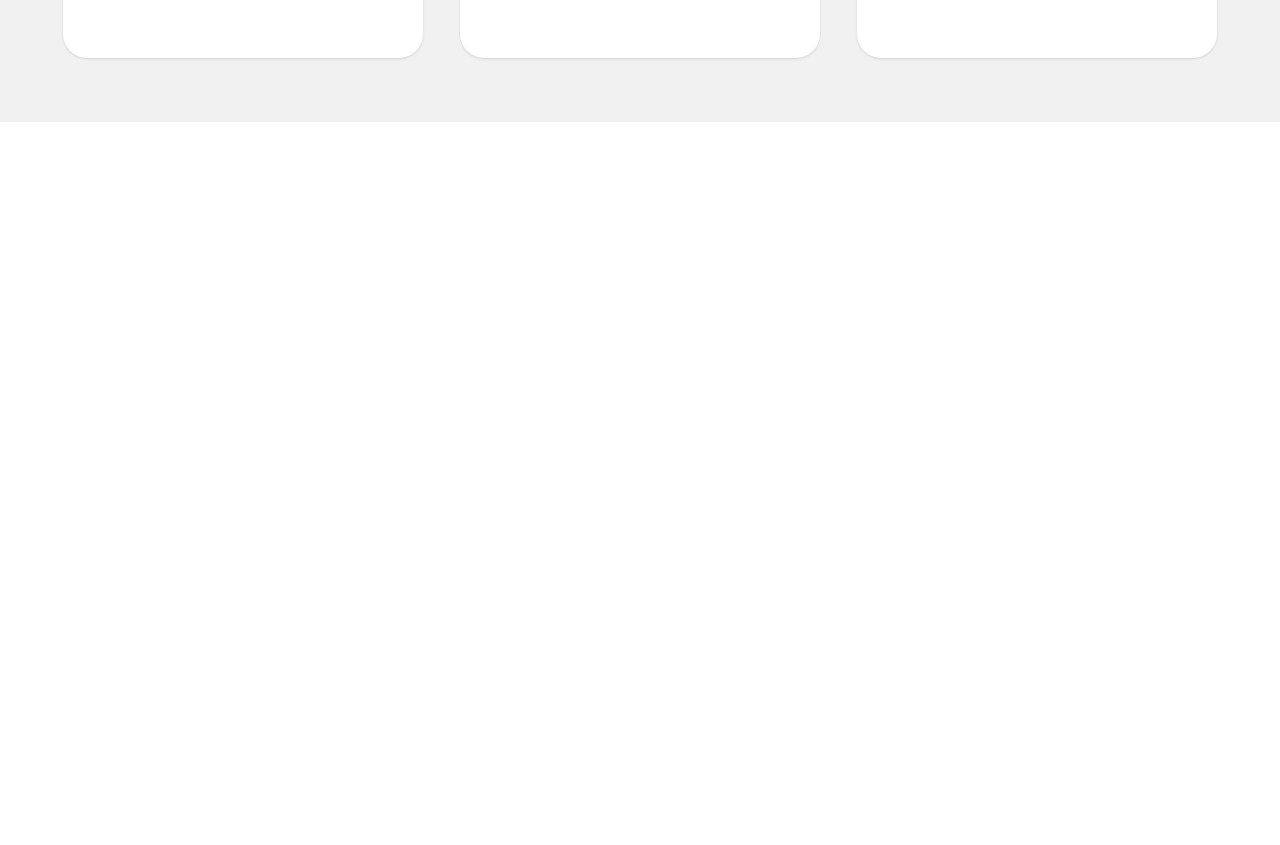
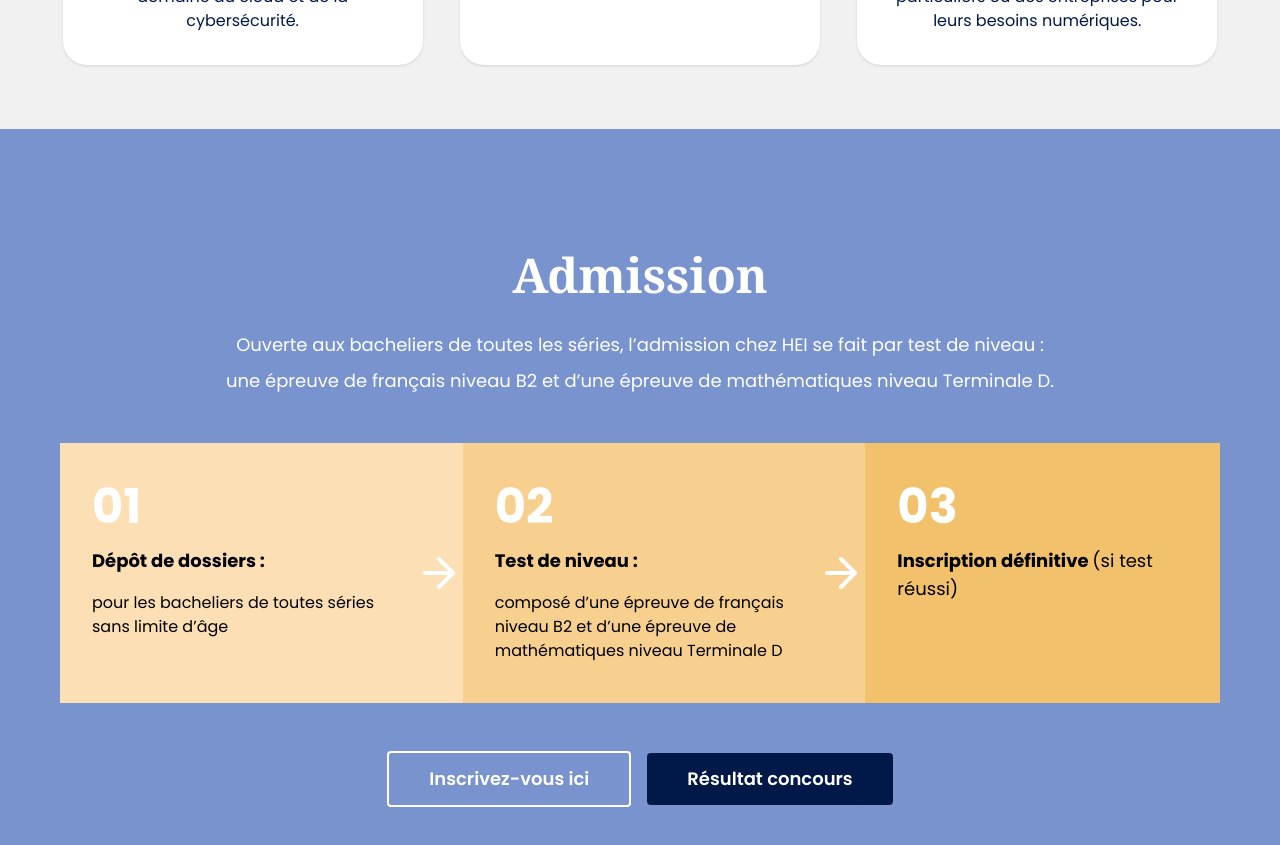
Before and after one commit to IrinaStephane/HEI-School, a React (Vite) app: page / in a window 1280 px wide. Shown: the part 3740-4585 px from the top of the page. Before the commit the page ends 3862 px from the top, so only its background shows below. Built offline with nearby package versions, Linux system fonts and the light colour scheme.

Commit message:
add: Admission

```diff
--- a/src/App.jsx
+++ b/src/App.jsx
@@ -1,4 +1,5 @@
 import About from "./components/About"
+import Admission from "./components/Admission"
 import { Debouche } from "./components/Debouche"
 import Domains from "./components/Domains"
 import HeroSwiper from "./components/HeroSwiper"
@@ -16,6 +17,7 @@ function App() {
       <Team />
       <Debouche />
       <Domains />
+      <Admission />
     </>
   )
 }
--- /dev/null
+++ b/src/components/Admission.jsx
@@ -0,0 +1,78 @@
+import React from "react";
+import { ArrowRight } from "lucide-react";
+import { Container } from "./Container";
+
+export const Admission = () => {
+  return (
+    <div className="bg-[#7893ce] min-h-screen flex flex-col justify-center py-16">
+      <Container>
+        <h2 className="text-white text-5xl font-serif font-bold text-center mb-8">
+          Admission
+        </h2>
+        <p className="text-white text-center text-lg mb-2">
+          Ouverte aux bacheliers de toutes les séries, l’admission chez HEI se fait
+          par test de niveau :
+        </p>
+        <p className="text-white text-center text-lg mb-12">
+          une épreuve de français niveau B2 et d’une épreuve de mathématiques
+          niveau Terminale D.
+        </p>
+        <div className="flex flex-col md:flex-row justify-center items-stretch gap-0 md:gap-0 w-full mb-12">
+          {/* Bloc 1 */}
+          <div className="flex-1 bg-[#FCDFB5] px-8 py-10 flex flex-col min-h-[220px] max-w-full md:max-w-none">
+            <span className="text-[3rem] font-bold text-white leading-none mb-4">
+              01
+            </span>
+            <span className="block font-bold text-lg text-black mb-4">
+              Dépôt de dossiers :
+            </span>
+            <span className="text-black text-base font-normal">
+              pour les bacheliers de toutes séries sans limite d’âge
+            </span>
+          </div>
+          {/* Arrow 1 */}
+          <div className="hidden md:flex items-center justify-center bg-[#FCDFB5] px-0">
+            <ArrowRight size={48} className="text-white" />
+          </div>
+          {/* Bloc 2 */}
+          <div className="flex-1 bg-[#F7D090] px-8 py-10 flex flex-col min-h-[220px] max-w-full md:max-w-none">
+            <span className="text-[3rem] font-bold text-white leading-none mb-4">
+              02
+            </span>
+            <span className="block font-bold text-lg text-black mb-4">
+              Test de niveau :
+            </span>
+            <span className="text-black text-base font-normal">
+              composé d’une épreuve de français niveau B2 et d’une épreuve de
+              mathématiques niveau Terminale D
+            </span>
+          </div>
+          {/* Arrow 2 */}
+          <div className="hidden md:flex items-center justify-center bg-[#F7D090] px-0">
+            <ArrowRight size={48} className="text-white" />
+          </div>
+          {/* Bloc 3 */}
+          <div className="flex-1 bg-[#F1C16B] px-8 py-10 flex flex-col min-h-[220px] max-w-full md:max-w-none">
+            <span className="text-[3rem] font-bold text-white leading-none mb-4">
+              03
+            </span>
+            <span className="block font-bold text-lg text-black mb-1">
+              Inscription définitive{" "}
+              <span className="font-normal">(si test réussi)</span>
+            </span>
+          </div>
+        </div>
+        <div className="flex flex-col md:flex-row justify-center items-center gap-4 w-full mt-4">
+          <button className="w-full md:w-auto px-10 py-3 border-2 border-white text-white text-lg font-semibold rounded bg-transparent hover:bg-white hover:text-[#7893ce] transition">
+            Inscrivez-vous ici
+          </button>
+          <button className="w-full md:w-auto px-10 py-3 bg-primary text-white text-lg font-semibold rounded hover:bg-[#133a7c] transition">
+            Résultat concours
+          </button>
+        </div>
+      </Container>
+    </div>
+  );
+};
+
+export default Admission;
--- a/src/components/Domains.jsx
+++ b/src/components/Domains.jsx
@@ -22,7 +22,7 @@ const Domains = () => {
                             <img
                                 src={domain.icon}
                                 alt={domain.title}
-                                className="w-30 h-30 object-contain mb-6"
+                                className="w-40 h-40 object-contain mb-5"
                             />
                             <h3 className="text-2xl font-semibold text-secondary mb-4 font-['EB-Garamond']">
                                 {domain.title}
```
